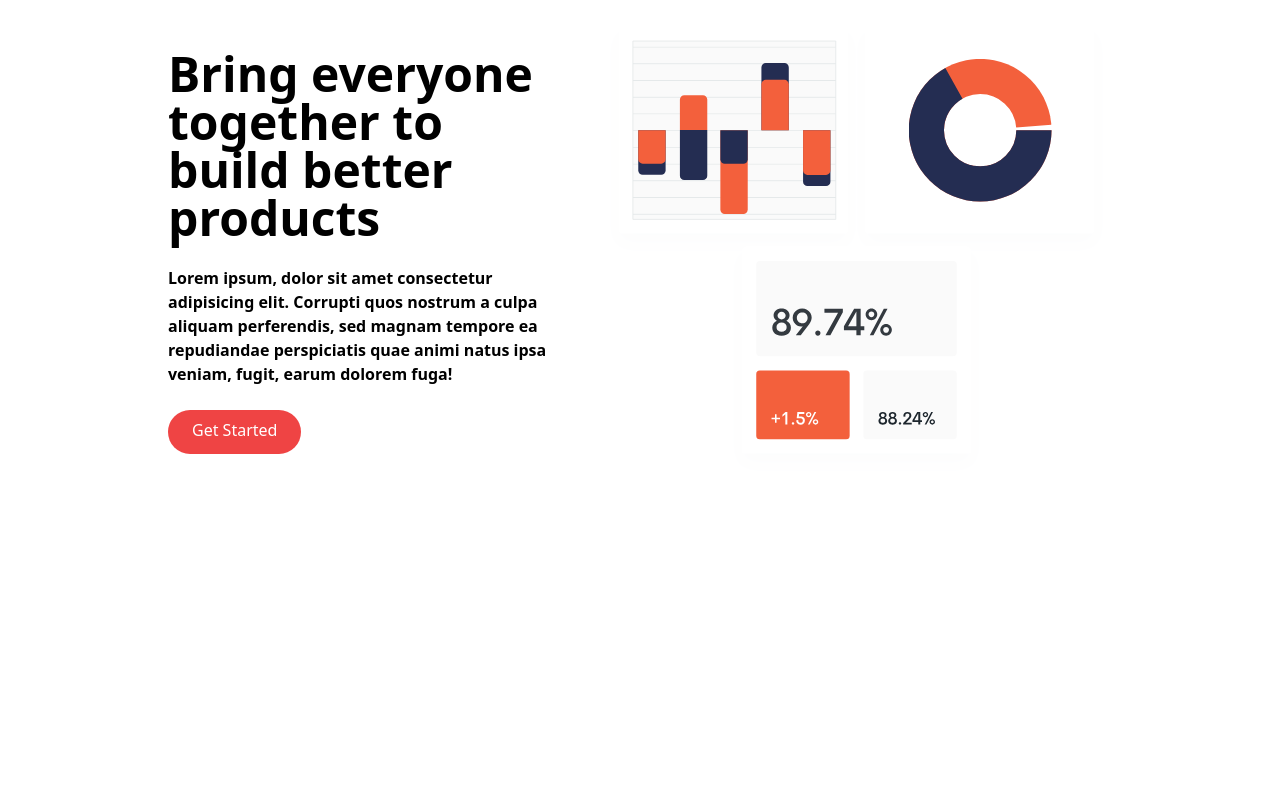
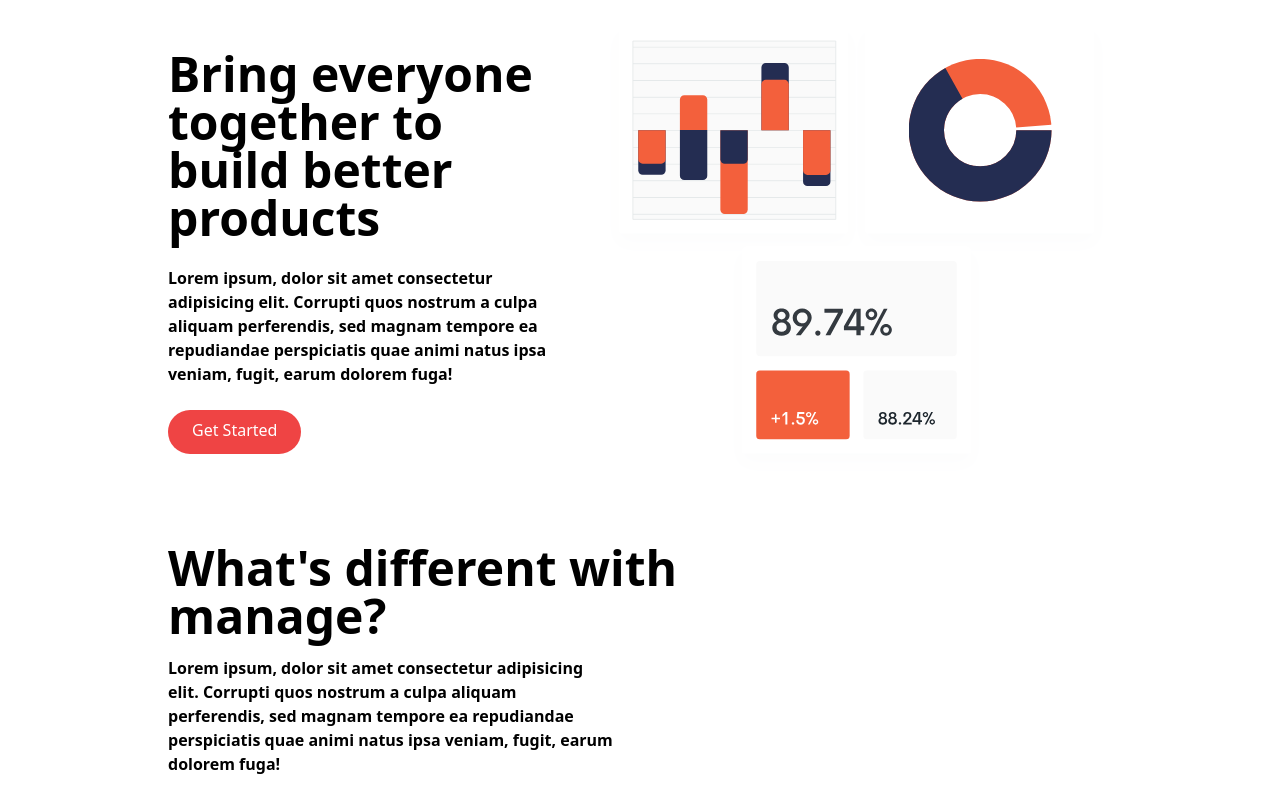
Before and after one commit to JepoySanity/TWCSS-manage, a website: page index.html in a window 1280 px wide. Shown: the part 90-890 px from the top of the page. Before the commit the page ends 800 px from the top, so only its background shows below. Drawn offline with Linux system fonts and the light colour scheme.

Commit message:
add feature first item

```diff
--- a/index.html
+++ b/index.html
@@ -63,6 +63,22 @@
       </div>
     </section>
     <!-- feature section -->
-    <section id="features"></section>
+    <section id="features">
+      <div class="container flex flex-col md:flex-row mx-auto px-4 py-6">
+        <div>
+          <h1
+            class="max-w-lg text-4xl font-bold text-center md:text-5xl md:text-left mt-4"
+          >
+            What's different with manage?
+          </h1>
+          <p class="max-w-md font-bold text-center md:text-left mt-4">
+            Lorem ipsum, dolor sit amet consectetur adipisicing elit. Corrupti
+            quos nostrum a culpa aliquam perferendis, sed magnam tempore ea
+            repudiandae perspiciatis quae animi natus ipsa veniam, fugit, earum
+            dolorem fuga!
+          </p>
+        </div>
+      </div>
+    </section>
   </body>
 </html>
```
Also changed, not shown: dist/output.css.
